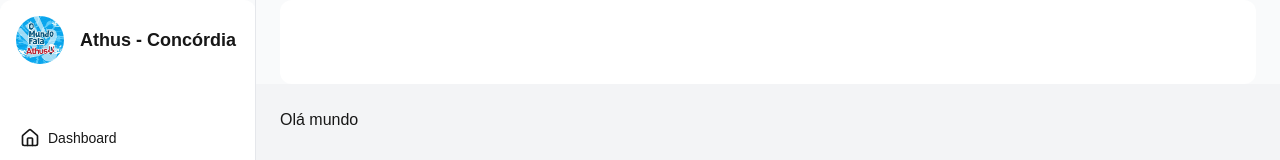
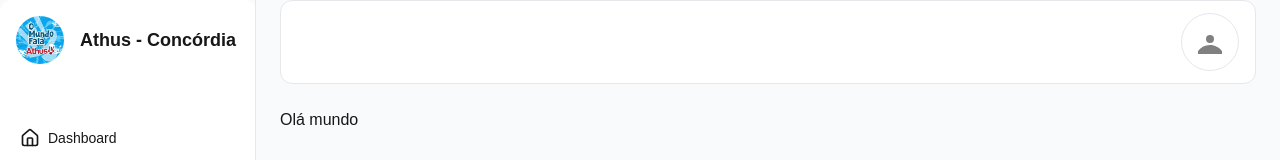
Before and after one commit to elvisrfarias/base-shadcn, a Next.js app: page / in a window 1280 px wide. Shown: the top 160 px of the page. Built offline with nearby package versions, Linux system fonts and the light colour scheme.

Commit message:
Criado avatar

```diff
--- a/src/components/layout/LayoutPrincipal.tsx
+++ b/src/components/layout/LayoutPrincipal.tsx
@@ -13,7 +13,7 @@ export const LayoutPrincipal = ({ children }: Readonly<{ children: ReactNode }>)
 			<SideBar />
 			<div className="flex flex-col flex-1">
 				<NavBar />
-				<main className="flex-1 overflow-auto bg-gray-100 p-6">
+				<main className="flex-1 overflow-auto p-6">
 					{children}
 				</main>
 			</div>
--- a/src/components/layout/NavBar.tsx
+++ b/src/components/layout/NavBar.tsx
@@ -1,8 +1,10 @@
+import { Avatar } from "../ui/Avatar"
 
 export const NavBar = () => {
 	return (
-		<header className="flex items-center bg-[var(--foreground)] h-21 px-4 mr-6 ml-6 rounded-xl">
+		<header className="flex justify-end items-center bg-[var(--foreground)] h-21 px-4 mr-6 ml-6 rounded-xl border-1 border-gray-200">
 
+			<Avatar />
 		</header>
 	)
 }
--- a/src/components/ui/Avatar.tsx
+++ b/src/components/ui/Avatar.tsx
@@ -1,7 +1,7 @@
 
 export const Avatar = () => {
 	return (
-		<div>
+		<div className="flex justify-center items-center gap-4 rounded-full bg-[var(--foreground)] p-2 border-1 border-gray-200 cursor-pointer hover:bg-gray-100 transition-all duration-300">
 
 			<svg
 				fill="currentColor"
```
